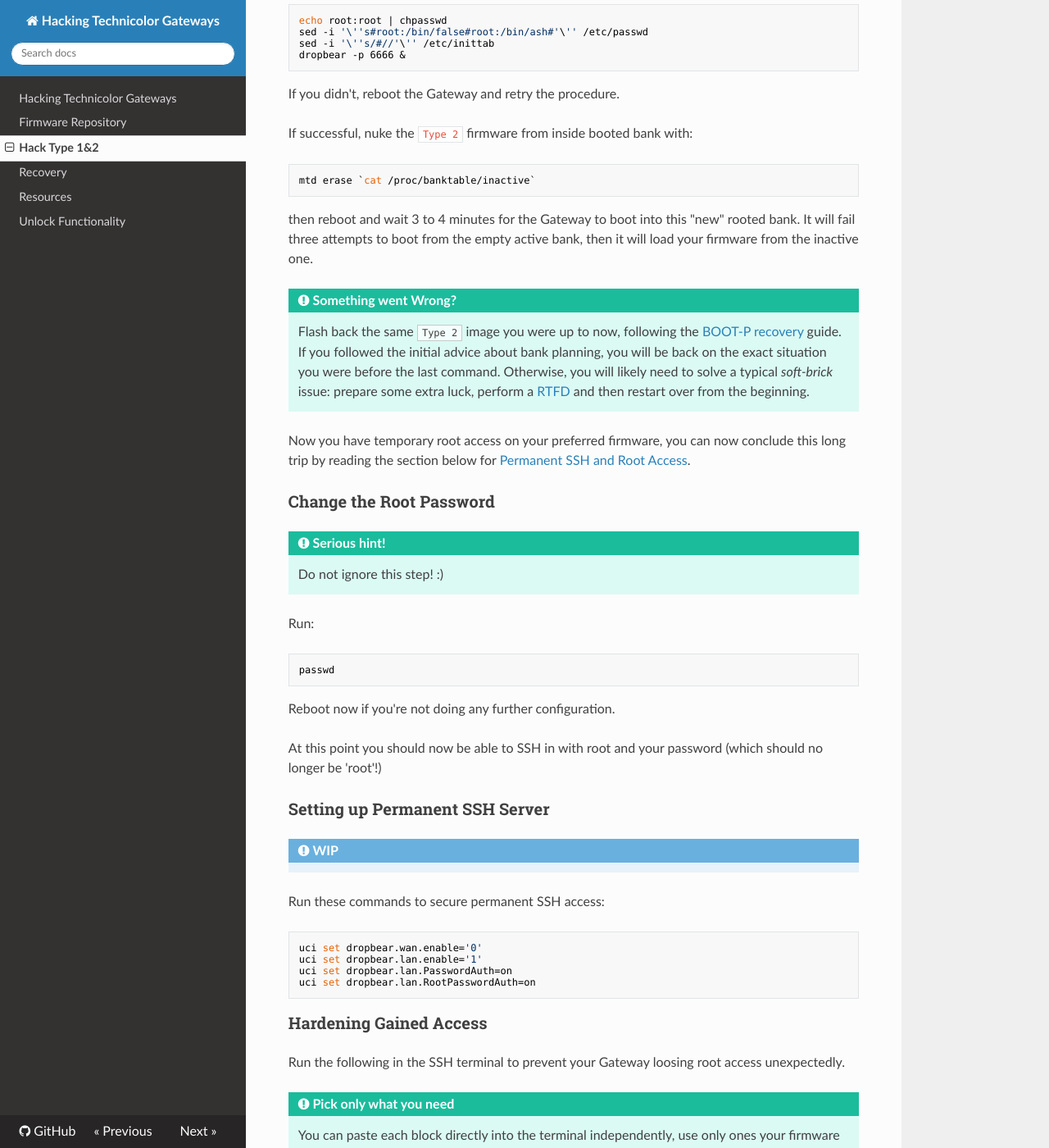
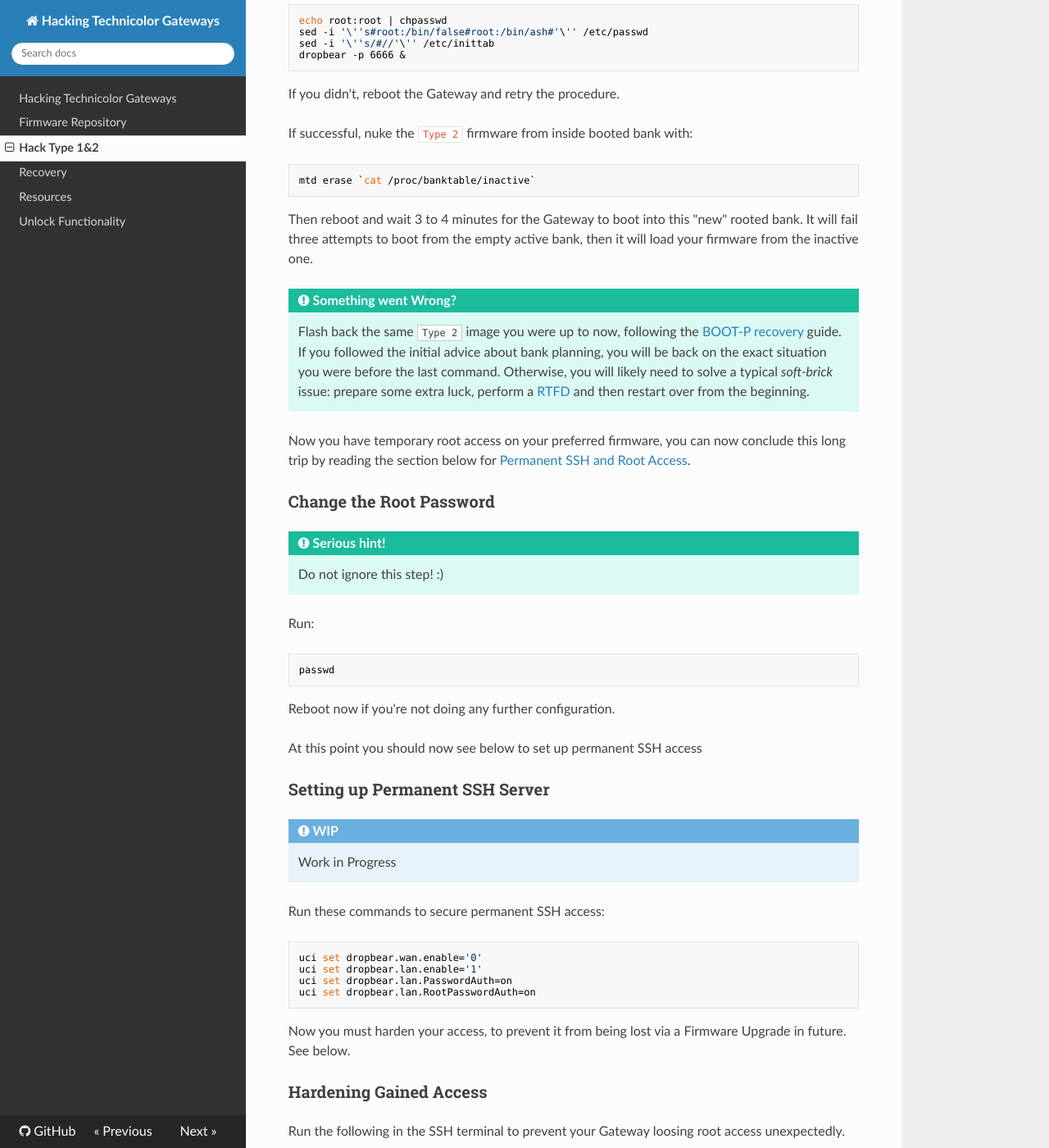
Before and after one commit to hack-technicolor/hack-technicolor, an MkDocs documentation site: the page built from docs/Hack Type 1&2.md, in a window 1280 px wide and 1400 px high, scrolled down 7214 px. Shown: the whole window at 82% size. Built offline with MkDocs 1.6.1, drawn with Linux system fonts in a browser that asks for light colours; nearby versions of some CDN libraries; some of the changed text lies outside the part shown.

Commit message:
Add signposts at the end of steps

````diff
--- a/docs/Hack Type 1&2.md
+++ b/docs/Hack Type 1&2.md
@@ -207,7 +207,7 @@
 mtd erase `cat /proc/banktable/inactive`
 ```
 
-then reboot and wait 3 to 4 minutes for the Gateway to boot into this "new" rooted bank. It will fail three attempts to boot from the empty active bank, then it will load your firmware from the inactive one.
+Then reboot and wait 3 to 4 minutes for the Gateway to boot into this "new" rooted bank. It will fail three attempts to boot from the empty active bank, then it will load your firmware from the inactive one.
 
 !!! hint "Something went Wrong?"
     Flash back the same `Type 2` image you were up to now, following the [BOOT-P recovery](/Recovery/#boot-p-recovery-mode-tftp-flashing) guide. If you followed the initial advice about bank planning, you will be back on the exact situation you were before the last command. Otherwise, you will likely need to solve a typical *soft-brick* issue: prepare some extra luck, perform a [RTFD](/Recovery/#reset-to-factory-defaults-rtfd) and then restart over from the beginning.
@@ -227,11 +227,12 @@
 
 Reboot now if you're not doing any further configuration.
 
-At this point you should now be able to SSH in with root and your password (which should no longer be 'root'!)
+At this point you should now see below to set up permanent SSH access
 
 ### Setting up Permanent SSH Server
 
 !!! info "WIP"
+    Work in Progress
 
 Run these commands to secure permanent SSH access:
 
@@ -242,12 +243,14 @@
 uci set dropbear.lan.RootPasswordAuth=on
 ```
 
+Now you must harden your access, to prevent it from being lost via a Firmware Upgrade in future. See below.
+
 ### Hardening Gained Access
 
 Run the following in the SSH terminal to prevent your Gateway loosing root access unexpectedly.
 
 !!! hint "Pick only what you need"
-    You can paste each block directly into the terminal independently, use only ones your firmware needs.
+    You can paste each block directly into the terminal independently, use only ones your firmware needs. If you don't know, just paste them all. It is very unlikely that it will break your gateway.
 
 ```bash
 # Disable CWMP
````
